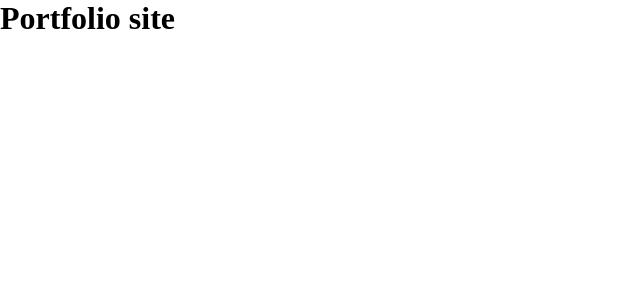
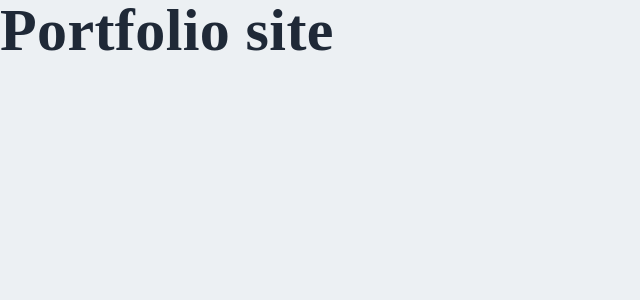
Before and after one commit to Dilkashpeshimam18/personal-portfolio-nextjs, a Next.js app: page / in a window 1280 px wide. Shown: the top 300 px of the page, without its empty margins (0-640 px from the left). Built offline with nearby package versions, Linux system fonts and the light colour scheme.

Commit message:
install tailwind & added global style

```diff
--- /dev/null
+++ b/components/Navbar/Navbar.js
@@ -0,0 +1,9 @@
+import React from 'react'
+
+const Navbar = () => {
+    return (
+        <div>Navbar</div>
+    )
+}
+
+export default Navbar
--- a/package.json
+++ b/package.json
@@ -15,5 +15,10 @@
     "next": "13.1.5",
     "react": "18.2.0",
     "react-dom": "18.2.0"
+  },
+  "devDependencies": {
+    "autoprefixer": "^10.4.13",
+    "postcss": "^8.4.21",
+    "tailwindcss": "^3.2.4"
   }
 }
--- a/pages/index.js
+++ b/pages/index.js
@@ -9,7 +9,7 @@ export default function Home() {
   return (
     <>
       <Head>
-        <title>Dilkash Portfolio</title>
+        <title>Dilkash | Front-end Developer</title>
         <meta name="viewport" content="width=device-width, initial-scale=1" />
       </Head>
       <h1>
--- /dev/null
+++ b/postcss.config.js
@@ -0,0 +1,6 @@
+module.exports = {
+  plugins: {
+    tailwindcss: {},
+    autoprefixer: {},
+  },
+}
--- a/styles/globals.css
+++ b/styles/globals.css
@@ -1,99 +1,34 @@
-:root {
-  --max-width: 1100px;
-  --border-radius: 12px;
-  --font-mono: ui-monospace, Menlo, Monaco, "Cascadia Mono", "Segoe UI Mono",
-    "Roboto Mono", "Oxygen Mono", "Ubuntu Monospace", "Source Code Pro",
-    "Fira Mono", "Droid Sans Mono", "Courier New", monospace;
+@tailwind base;
+@tailwind components;
+@tailwind utilities;
+@import url("https://fonts.googleapis.com/css2?family=Raleway:wght@100;200;300;400;500;600;700;800;900&display=swap");
 
-  --foreground-rgb: 0, 0, 0;
+@layer base {
+  body {
+    @apply bg-[#ecf0f3] text-[#1f2937] tracking-wide;
+  }
+  h1,
+  h2,
+  h3,
+  h4,
+  h5,
+  h6 {
+    @apply font-bold;
+  }
 
-  --primary-glow: conic-gradient(
-    from 180deg at 50% 50%,
-    #16abff33 0deg,
-    #0885ff33 55deg,
-    #54d6ff33 120deg,
-    #0071ff33 160deg,
-    transparent 360deg
-  );
-  --secondary-glow: radial-gradient(
-    rgba(255, 255, 255, 1),
-    rgba(255, 255, 255, 0)
-  );
+  h1 {
+    @apply text-4xl sm:text-5xl md:text-6xl font-[Raleway];
+  }
 
-  --tile-start-rgb: 239, 245, 249;
-  --tile-end-rgb: 228, 232, 233;
-  --tile-border: conic-gradient(
-    #00000080,
-    #00000040,
-    #00000030,
-    #00000020,
-    #00000010,
-    #00000010,
-    #00000080
-  );
+  h2 {
+    @apply text-3xl sm:text-4xl;
+  }
 
-  --callout-rgb: 238, 240, 241;
-  --callout-border-rgb: 172, 175, 176;
-  --card-rgb: 180, 185, 188;
-  --card-border-rgb: 131, 134, 135;
-}
+  li {
+    @apply cursor-pointer;
+  }
 
-@media (prefers-color-scheme: dark) {
-  :root {
-    --foreground-rgb: 255, 255, 255;
-    --background-start-rgb: 0, 0, 0;
-    --background-end-rgb: 0, 0, 0;
-
-    --primary-glow: radial-gradient(rgba(1, 65, 255, 0.4), rgba(1, 65, 255, 0));
-    --secondary-glow: linear-gradient(
-      to bottom right,
-      rgba(1, 65, 255, 0),
-      rgba(1, 65, 255, 0),
-      rgba(1, 65, 255, 0.3)
-    );
-
-    --tile-start-rgb: 2, 13, 46;
-    --tile-end-rgb: 2, 5, 19;
-    --tile-border: conic-gradient(
-      #ffffff80,
-      #ffffff40,
-      #ffffff30,
-      #ffffff20,
-      #ffffff10,
-      #ffffff10,
-      #ffffff80
-    );
-
-    --callout-rgb: 20, 20, 20;
-    --callout-border-rgb: 108, 108, 108;
-    --card-rgb: 100, 100, 100;
-    --card-border-rgb: 200, 200, 200;
+  button {
+    @apply shadow-xl shadow-gray-400 rounded-xl uppercase bg-gradient-to-r from-[#5651e5] to-[#709dff] text-white;
   }
 }
-
-* {
-  box-sizing: border-box;
-  padding: 0;
-  margin: 0;
-}
-
-html,
-body {
-  max-width: 100vw;
-  overflow-x: hidden;
-}
-
-body {
-  color: rgb(var(--foreground-rgb));
-}
-
-a {
-  color: inherit;
-  text-decoration: none;
-}
-
-@media (prefers-color-scheme: dark) {
-  html {
-    color-scheme: dark;
-  }
-}
--- /dev/null
+++ b/tailwind.config.js
@@ -0,0 +1,12 @@
+/** @type {import('tailwindcss').Config} */
+module.exports = {
+  content: [
+    "./app/**/*.{js,ts,jsx,tsx}",
+    "./pages/**/*.{js,ts,jsx,tsx}",
+    "./components/**/*.{js,ts,jsx,tsx}",
+  ],
+  theme: {
+    extend: {},
+  },
+  plugins: [],
+}
```
Also changed, not shown: 1 other file (tests, documents, lock files or other folders).
